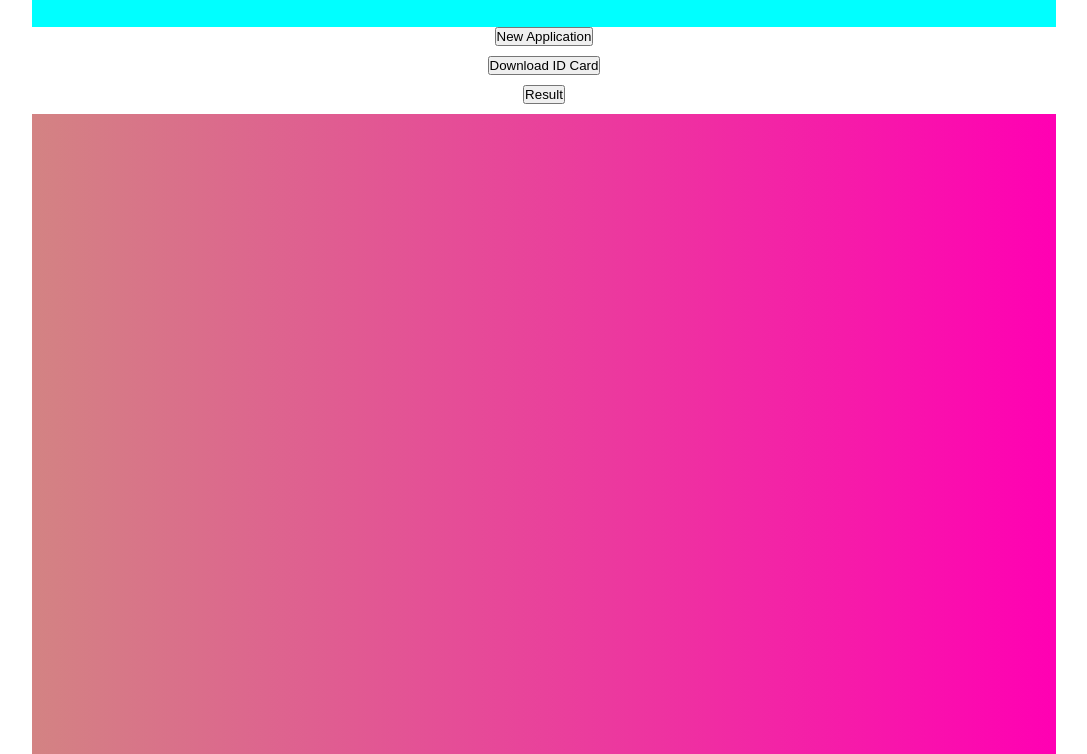
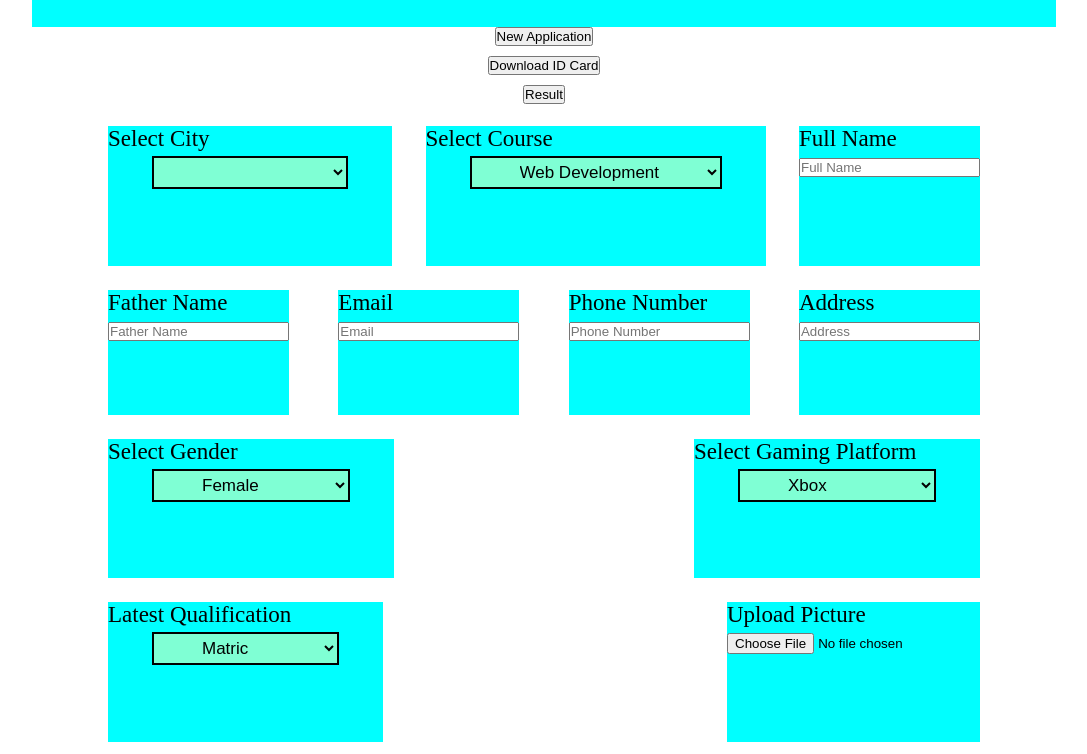
Before and after one commit to Muhammad-Abdullah786/student_registration_form, a plain HTML site: page main/index.html in a window 1280 px wide. Shown: the part 173-927 px from the top of the page, without its empty margins (96-1183 px from the left). Drawn offline with Linux system fonts and the light colour scheme.

Commit message:
design done

```diff
--- a/main/index.html
+++ b/main/index.html
@@ -20,7 +20,76 @@
        <button>Result</button>
      </div>
      <div class="form">
-
+       <div class="inputBox">
+         <p>Select City</p>
+         <select name="enter" id="city" class="selectOption">
+           <option value=""></option>
+           <option value="">karachi</option>
+           <option value="">Lahore</option>
+           <option value="">Rawalpindi</option>
+         </select>
+       </div>
+       <div class="inputBox">
+         <p>Select Course</p>
+         <select name="enter" id="courses" class="selectOption">
+           <option value="" class="selectOption">Web Development</option>
+           <option value="" class="selectOption">Cyber Security</option>
+           <option value="" class="selectOption">Game Dev</option>
+           <option value="" class="selectOption">Data science</option>
+           <option value="" class="selectOption">Graphic Design</option>
+         </select>
+       </div>
+       <div class="inputBox">
+         <p>Full Name</p>
+         <input type="text" name="" id="fullName" placeholder="Full Name">
+       </div>
+       <div class="inputBox">
+         <p>Father Name</p>
+         <input type="text" name="" id="fatherName" placeholder="Father Name">
+       </div>
+       <div class="inputBox">
+         <p>Email</p>
+         <input type="email" name="" id="email" placeholder="Email">
+       </div>
+       <div class="inputBox">
+         <p>Phone Number</p>
+         <input type="number" name="" id="phoneNumber" placeholder="Phone Number">
+       </div>
+       <div class="inputBox">
+         <p>Address</p>
+         <input type="text" name="" id="address" placeholder="Address">
+       </div>
+       <div class="inputBox">
+         <p>Select Gender</p>
+         <select name="enter" id="gender" class="selectOption">
+           <option value="" class="selectOption">Female</option>
+           <option value="" class="selectOption">play station</option>
+           <option value="" class="selectOption">Male</option>
+           <option value="" class="selectOption">Non-binary</option>
+           <option value="" class="selectOption">xbox</option>
+         </select>
+       </div>
+       <div class="inputBox">
+         <p>Select Gaming Platform</p>
+         <select name="enter" id="gamingPlatform" class="selectOption">
+           <option value="" class="selectOption">Xbox</option>
+           <option value="" class="selectOption">PlayStation</option>
+         </select>
+       </div>
+       <div class="inputBox">
+         <p>Latest Qualification</p>
+         <select name="enter" id="qualification" class="selectOption">
+           <option value="" class="selectOption">Matric</option>
+           <option value="" class="selectOption">Inter</option>
+           <option value="" class="selectOption">School</option>
+           <option value="" class="selectOption">University</option>
+           <option value="" class="selectOption">PhD</option>
+         </select>
+       </div>
+       <div class="inputBox">
+         <p>Upload Picture</p>
+         <input type="file" id="file-input" accept="image/jpg, image/jpeg, image/png" />
+       </div>
      </div>
    </div>
  </body>
--- a/main/style.css
+++ b/main/style.css
@@ -3,7 +3,11 @@
     padding: 0;
 }
 
-
+.inputBox{
+    background-color: aqua;
+    margin: 12px 12px ;
+    font-size: 23px;
+}
 .main{
     display: flex;
     align-items: center;
@@ -24,14 +28,36 @@
     align-items: center;
     width: 100%;
 }
+.img img{
+    display: block;
+
+}
+.selectOption{
+    margin: 4px  44px ;
+    background-color: aquamarine;
+    text-align: left;
+    font-size: 17px;
+    border: 2px solid #000;
+    padding: 4px  44px ;
+}
 .form{
-    display: flex;
-    width: 80%;
+    /* display: flex; */
+    width: 70%;
     height: 80vh;
-    background-image: linear-gradient(to right, rgb(211, 131, 131) , rgb(255, 0, 179));
+    /* background-image: linear-gradient(to right, rgb(211, 131, 131) , rgb(255, 0, 179)); */
+display: flex;
+flex-wrap: wrap;
+/* align-items: center; */
+justify-content: space-between;
 
 }
 
 .buttons button {
     margin-bottom: 10px;
 }
+
+#userName{
+    margin: 12px 12px ;
+    padding: 12px 12px ;
+    font-size: 18px;
+}
```
Lines whose indentation alone changed are shown as unchanged.
